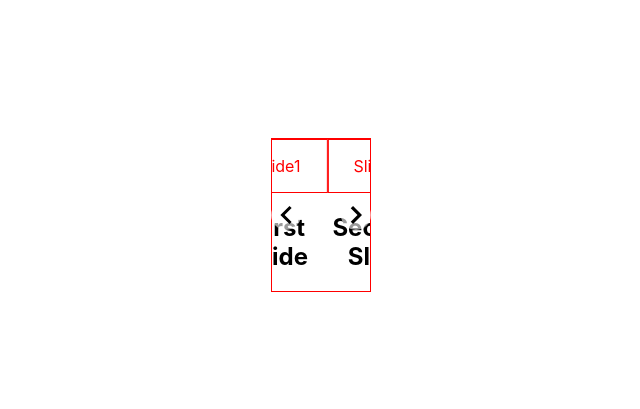
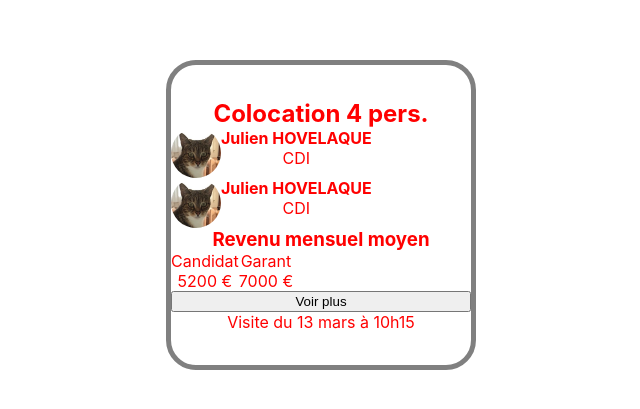
Before and after one commit to J-HOVELAQUE/slideshow, a React (Create React App) app: page / in a window 1280 px wide. Shown: the part 185-594 px from the top of the page, without its empty margins (319-959 px from the left). Built offline with nearby package versions, Linux system fonts and the light colour scheme.

Commit message:
put in form the displayed card

```diff
--- a/src/App.js
+++ b/src/App.js
@@ -1,11 +1,12 @@
 import './App.css';
 
-import Slideshow from "./Slideshow";
+import Slideshow from "./components/Slideshow";
+import CardLocation from "./components/cardLocation";
 
 function App() {
   return (
     <div className="App">
-      <Slideshow />
+      <CardLocation />
     </div>
   );
 }
--- /dev/null
+++ b/src/components/cardLocation.css
@@ -0,0 +1,28 @@
+.cardLocation {
+    color: red;
+    height: 300px;
+    width: 300px;
+    border-radius: 30px;
+    border: 5px solid grey;
+    display: flex;
+    flex-direction: column;
+    justify-content: center;
+}
+
+.tenant {
+    display: flex;
+}
+
+.avatar {
+    width: 50px;
+    height: 50px;
+    border-radius: 50px;
+}
+
+h1, h2, h3, h4, h5, h6, p {
+    margin: 0;
+}
+
+.revenuBox {
+    display: flex;
+}
--- /dev/null
+++ b/src/components/cardLocation.js
@@ -0,0 +1,45 @@
+import React from 'react';
+
+import './cardLocation.css';
+
+function CardLocation() {
+
+    return (
+        <div className="cardLocation">
+            <h2>Colocation 4 pers.</h2>
+
+            <div className="tenant">
+                <img src="/avatar.jpg" alt="avatar pict" className="avatar" />
+                <div className="avatar-desc">
+                    <h4>Julien HOVELAQUE</h4>
+                    <p>CDI</p>
+                </div>
+            </div>
+
+            <div className="tenant">
+                <img src="/avatar.jpg" alt="avatar pict" className="avatar" />
+                <div className="avatar-desc">
+                    <h4>Julien HOVELAQUE</h4>
+                    <p>CDI</p>
+                </div>
+            </div>
+
+            <h3>Revenu mensuel moyen</h3>
+            <div className="revenuBox">
+                <div className="candidate">
+                    <p>Candidat</p>
+                    <p>5200 €</p>
+                </div>
+                <div className="candidate">
+                    <p>Garant</p>
+                    <p>7000 €</p>
+                </div>
+            </div>
+
+            <button>Voir plus</button>
+            <footer>Visite du 13 mars à 10h15</footer>
+        </div>
+    )
+}
+
+export default CardLocation;
```
Also changed, not shown: public/avatar.jpg (added), src/components/Slideshow.js (renamed from src/Slideshow.js), src/components/slideshow.css (renamed from src/slideshow.css), 1 other file (tests, documents, lock files or other folders).
